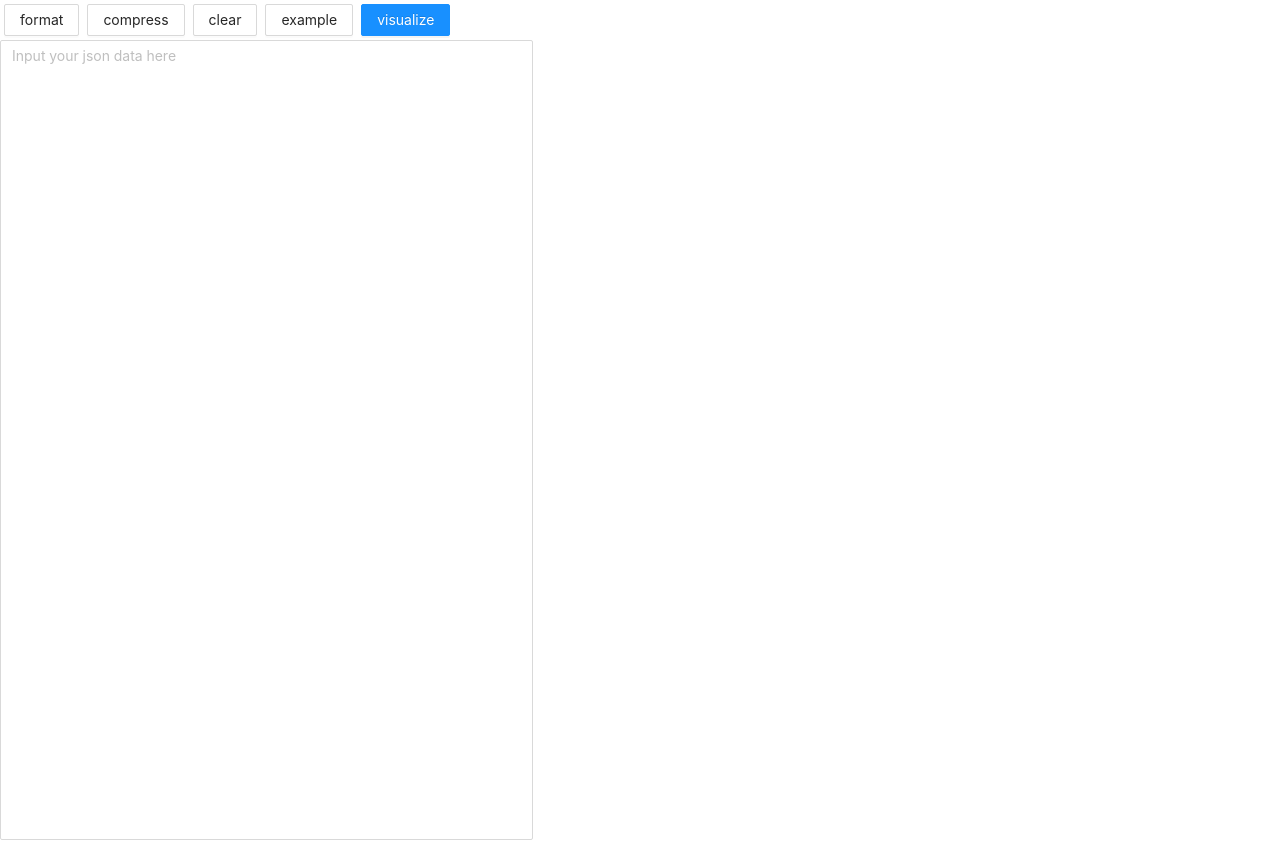
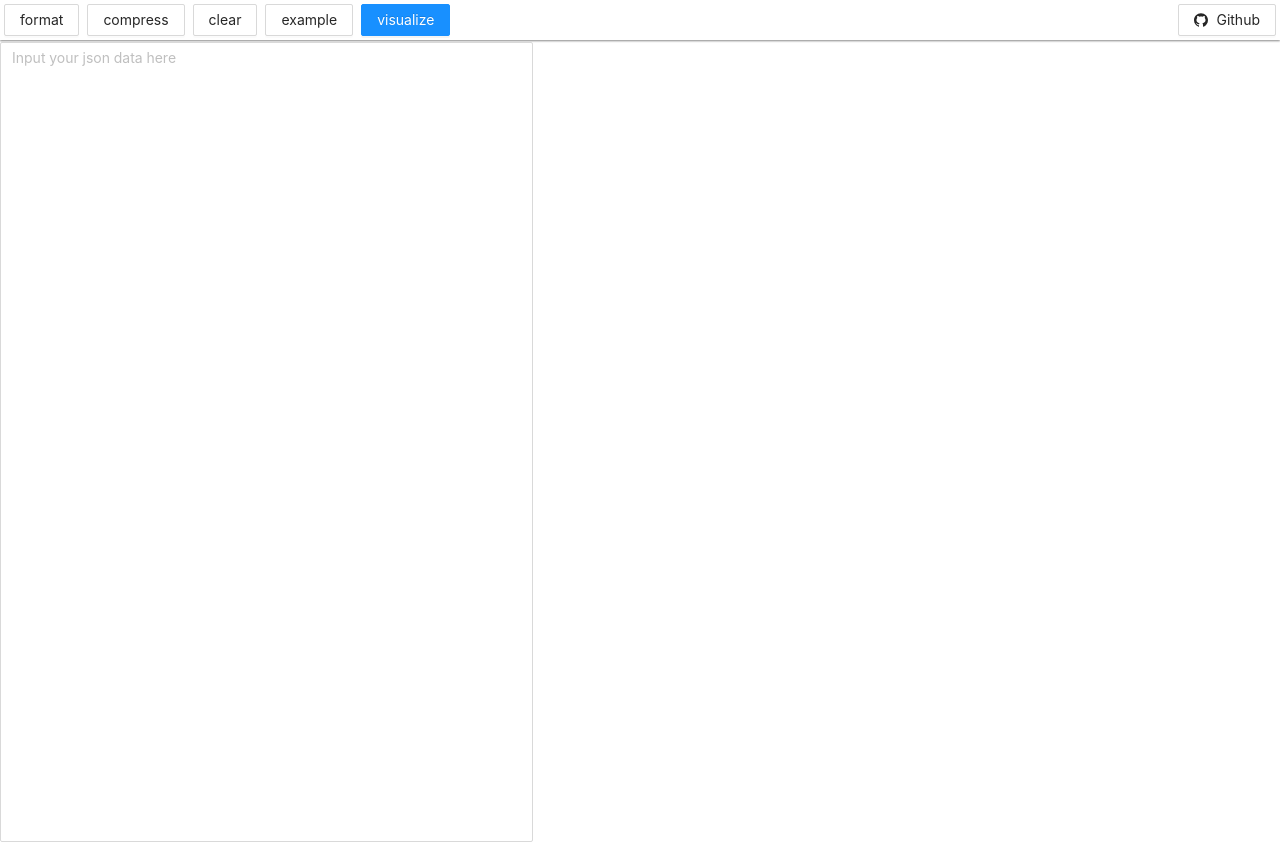
Before and after one commit to Mayazure/superwebtool, a React (Create React App) app: page / in a window 1280 px wide. Built offline with nearby package versions, Linux system fonts and the light colour scheme.

Commit message:
Add github link.

```diff
--- /dev/null
+++ b/src/assets/css/swt.css
@@ -0,0 +1,110 @@
+@import "../../../node_modules/antd/dist/antd.css";
+
+.site-page-header-ghost-wrapper {
+    background-color: #0e131b;
+    padding: 5px;
+}
+
+.text-white{
+    color: #ffffff
+}
+
+.text-center {
+  text-align: center;
+}
+
+.text-right {
+    text-align: right;
+}
+
+.text-left {
+    text-align: left;
+}
+
+.grid {
+    margin: 20px;
+}
+
+.content{
+    margin-left: 20px;
+    /*margin-right: 20px;*/
+}
+
+.bg-light-gray{
+    background-color: #dedede;
+}
+
+.project-size-progress{
+    width: 200px;
+    margin: 0px;
+    padding: 0px;
+}
+
+.project-popover{
+    min-width: 300px;
+    max-width: 380px;
+}
+
+.add-object-popover{
+    min-width: 600px;
+}
+
+.golden-guru{
+    background-color: #f1f243;
+    box-shadow: 0 0 10px #f1f243;
+}
+
+.guru-modal{
+    min-width: 860px;
+}
+
+.preview-corpus{
+    white-space: pre-wrap;
+}
+
+.icon{
+    padding: 0px;
+}
+
+.list{
+    max-height: 500px;
+    overflow: auto;
+}
+
+.line_break{
+    word-wrap: break-word;
+    word-break: break-all;
+}
+
+html,body {
+    margin: 0;
+    padding:0;
+    height: 100%;
+    /*background: #00a8ff;*/
+}
+
+#root {
+    min-height:100%;
+    height: auto !important;
+    height: 100%;
+    position: relative;
+}
+
+#footer {
+    position: absolute;
+    bottom: 0;
+    width: 100%;
+    height: 20px;
+    /*background: #00a8ff;*/
+    clear:both;
+}
+
+#content {
+    padding-bottom: 20px;
+}
+
+.shadow {
+    background: white;
+    box-shadow: 0px 1px 2px #888888;
+    margin-bottom: 2px;
+}
--- a/src/views/JSONView.js
+++ b/src/views/JSONView.js
@@ -1,8 +1,10 @@
 import React, {useState} from "react";
-import {Form, Button, Row, Col, Space} from 'antd'
+import {Form, Button, Row, Col, Space, Divider} from 'antd'
 import TextArea from "antd/es/input/TextArea";
 import JSONTreeView from "../components/JSONTreeBuilder";
+import {GithubFilled} from "@ant-design/icons"
 import mock from "../mock/mock";
+import "../assets/css/swt.css"
 
 export default function (props){
 
@@ -41,9 +43,11 @@ export default function (props){
     }
 
     return(
-        <div>
+        <>
+            <div className="shadow">
                 <Row>
-                <div style={{margin:'4px'}}>
+                    <Col span={12}>
+                        <div className="text-left" style={{margin:'4px'}}>
                             <Space>
                                 <Button onClick={()=>onFormat()}>format</Button>
                                 <Button onClick={()=>onCompress()}>compress</Button>
@@ -52,7 +56,16 @@ export default function (props){
                                 <Button type="primary" onClick={()=>onVisualize()}>visualize</Button>
                             </Space>
                         </div>
+                    </Col>
+                    <Col span={12}>
+                        <div className="text-right" style={{margin:'4px'}}>
+                            <Space>
+                                <Button href="https://github.com/Mayazure/superwebtool" icon={<GithubFilled />}>Github</Button>
+                            </Space>
+                        </div>
+                    </Col>
                 </Row>
+            </div>
             <Row>
                 <Col span={10}>
                     <Form
@@ -70,6 +83,6 @@ export default function (props){
                     <JSONTreeView jsonStr={jsonStr}/>
                 </Col>
             </Row>
-        </div>
+        </>
     )
 }
```
Lines whose indentation alone changed are shown as unchanged.
